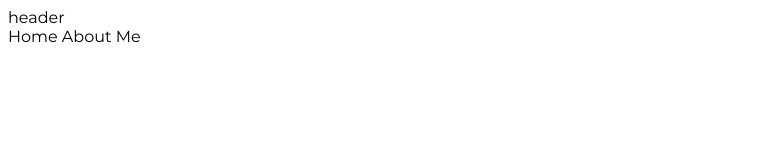
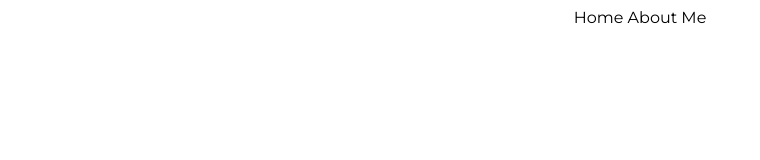
Before and after one commit to ALHughes466/ALH, a plain HTML site: page index.html in a window 1280 px wide. Shown: the whole page, without its empty margins (0-760 px from the left). Drawn offline with nearby package versions, Linux system fonts and the light colour scheme.

Commit message:
Update index.html

```diff
--- a/index.html
+++ b/index.html
@@ -9,12 +9,12 @@
     <style>
       @import url('https://fonts.googleapis.com/css?family=Montserrat&display=swap');
     </style>
-    <link rel='stylesheet' href='stylesheet.css'>header
+    <link rel='stylesheet' href='stylesheet.css'>
 
     <title>Austin's Page</title>
   </head>
   <body>
-    <div>
+    <div class='header'>
       Home About Me
     </div>
 
```
